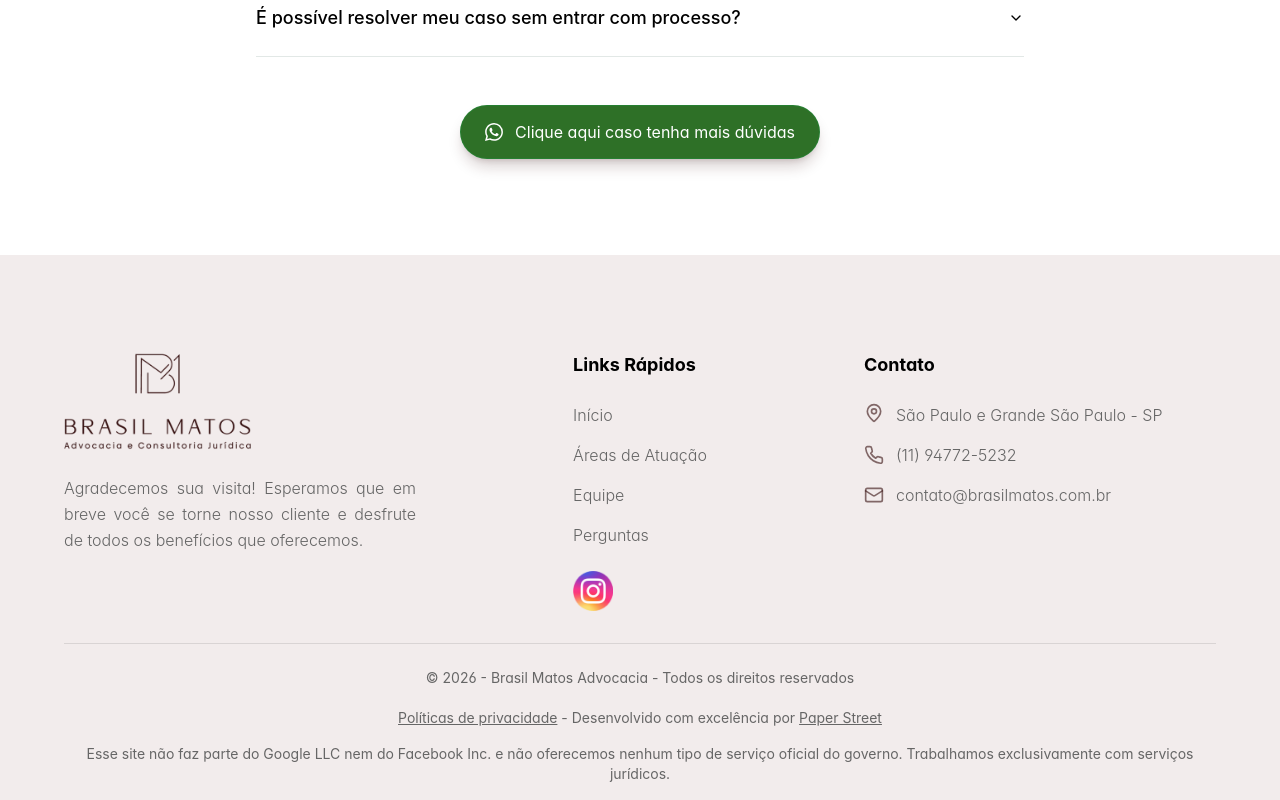
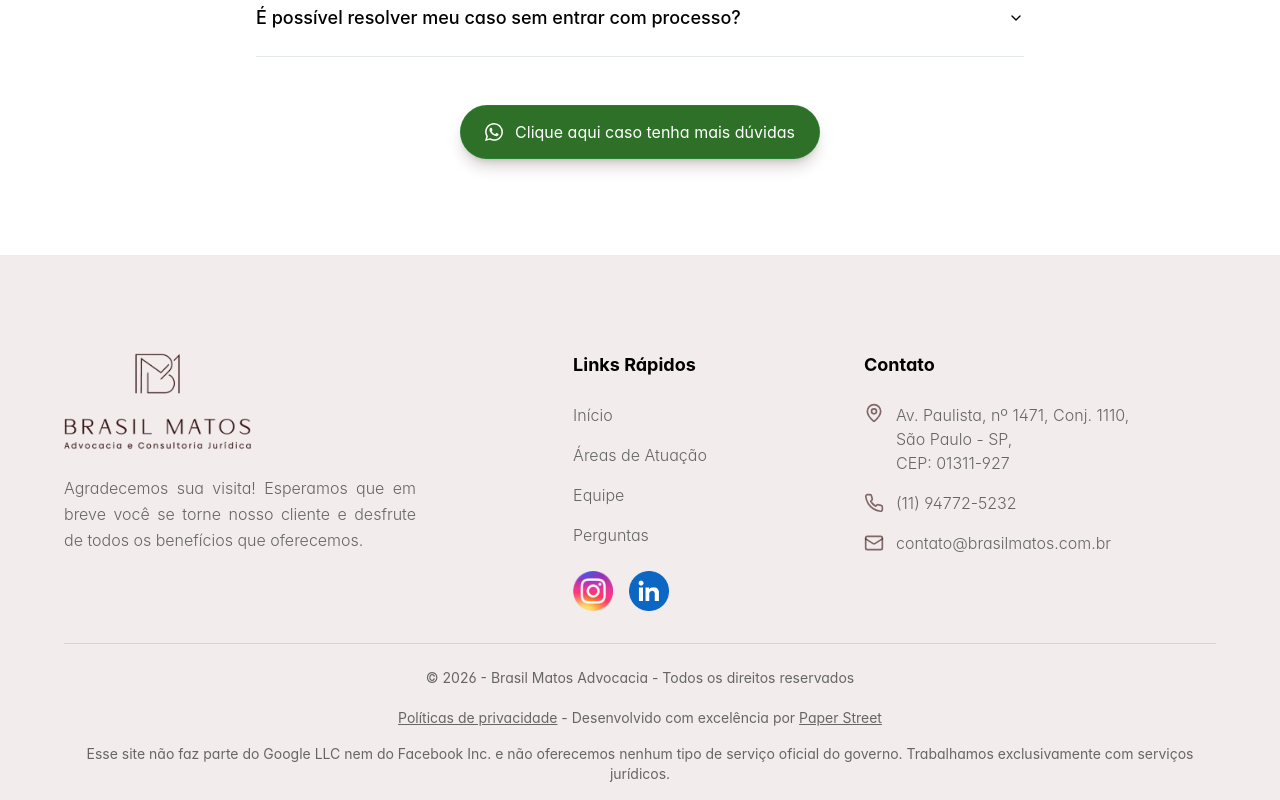
Before and after one commit to Paper-Street-Softwares/SOP-Brasil-Matos, a React (Vite) app: page /#home in a window 1280 px wide. Shown: the part 5927-6727 px from the top of the page. Built offline with nearby package versions, Linux system fonts and the light colour scheme.

Commit message:
fix: Ajustes

```diff
--- a/src/components/sectionElements/footer/FooterSocialIcons.jsx
+++ b/src/components/sectionElements/footer/FooterSocialIcons.jsx
@@ -1,12 +1,13 @@
-import React from 'react'
-import MotionDivDownToUp from '../../animation/MotionDivDownToUp'
-import IconButton from '../../interactives/IconButton'
-import { infos } from '../../../content/content'
-import logoInstagram from '../../../assets/imgs/logo/instagram.webp'
+import React from "react";
+import MotionDivDownToUp from "../../animation/MotionDivDownToUp";
+import IconButton from "../../interactives/IconButton";
+import { infos } from "../../../content/content";
+import logoInstagram from "../../../assets/imgs/logo/instagram.webp";
+import logoLinkedin from "../../../assets/imgs/logo/logoLinkedin.webp";
 
 const icons = {
   facebook: {
-    aria: 'Facebook',
+    aria: "Facebook",
     svg: (
       <svg
         xmlns="http://www.w3.org/2000/svg"
@@ -23,48 +24,10 @@ const icons = {
       </svg>
     ),
   },
-  instagram: {
-    aria: 'Instagram',
-    svg: (
-      <svg
-        xmlns="http://www.w3.org/2000/svg"
-        width="20"
-        height="20"
-        viewBox="0 0 24 24"
-        fill="transparent"
-        stroke="currentColor"
-        strokeWidth="2"
-        strokeLinecap="round"
-        strokeLinejoin="round"
-      >
-        <rect width="20" height="20" x="2" y="2" rx="5" ry="5" />
-        <path d="M16 11.37A4 4 0 1 1 12.63 8 4 4 0 0 1 16 11.37z" />
-        <line x1="17.5" x2="17.51" y1="6.5" y2="6.5" />
-      </svg>
-    ),
-  },
-  linkedin: {
-    aria: 'LinkedIn',
-    svg: (
-      <svg
-        xmlns="http://www.w3.org/2000/svg"
-        width="20"
-        height="20"
-        viewBox="0 0 24 24"
-        fill="none"
-        stroke="currentColor"
-        strokeWidth="2"
-        strokeLinecap="round"
-        strokeLinejoin="round"
-      >
-        <path d="M16 8a6 6 0 0 1 6 6v7h-4v-7a2 2 0 0 0-2-2 2 2 0 0 0-2 2v7h-4v-7a6 6 0 0 1 6-6z" />
-        <rect width="4" height="12" x="2" y="9" />
-        <circle cx="4" cy="4" r="2" />
-      </svg>
-    ),
-  },
+  instagram: { aria: "Instagram" },
+  linkedin: { aria: "LinkedIn" },
   tiktok: {
-    aria: 'TikTok',
+    aria: "TikTok",
     svg: (
       <svg
         xmlns="http://www.w3.org/2000/svg"
@@ -78,7 +41,7 @@ const icons = {
     ),
   },
   x: {
-    aria: 'X',
+    aria: "X",
     svg: (
       <svg viewBox="0 0 21.573 19.5" width="20" height="20" fill="currentColor">
         <path d="m 16.998462,0 h 3.308 l -7.227,8.26 8.502,11.24 h -6.657 l -5.2139994,-6.817 -5.966,6.817 H 0.43446256 L 8.1644626,10.665 0.00846256,0 H 6.8344626 l 4.7129994,6.231 z m -1.161,17.52 h 1.833 L 5.8384626,1.876 h -1.967 z" />
@@ -86,7 +49,7 @@ const icons = {
     ),
   },
   youtube: {
-    aria: 'YouTube',
+    aria: "YouTube",
     svg: (
       <svg
         xmlns="http://www.w3.org/2000/svg"
@@ -98,14 +61,18 @@ const icons = {
         strokeWidth="2"
         strokeLinecap="round"
         strokeLinejoin="round"
-        className="lucide lucide-youtube-icon lucide-youtube"
       >
         <path d="M2.5 17a24.12 24.12 0 0 1 0-10 2 2 0 0 1 1.4-1.4 49.56 49.56 0 0 1 16.2 0A2 2 0 0 1 21.5 7a24.12 24.12 0 0 1 0 10 2 2 0 0 1-1.4 1.4 49.55 49.55 0 0 1-16.2 0A2 2 0 0 1 2.5 17" />
         <path d="m10 15 5-3-5-3z" />
       </svg>
     ),
   },
-}
+};
+
+const iconImages = {
+  instagram: logoInstagram,
+  linkedin: logoLinkedin,
+};
 
 function FooterSocialIcons({ withAnimation = true }) {
   const platforms = {
@@ -115,27 +82,33 @@ function FooterSocialIcons({ withAnimation = true }) {
     linkedin: infos.linkeDinProfile,
     x: infos.x,
     youtube: infos.youtubeProfile,
-  }
+  };
 
   return (
     <>
       {Object.entries(platforms).map(([key, profile]) => {
-        if (!profile || profile === 'A_Definir') return null
+        if (!profile || profile === "A_Definir") return null;
 
-        const cleanedProfile = profile.replace(/^@/, '')
+        const cleanedProfile = profile.replace(/^@/, "");
 
         const link =
-          key === 'x'
+          key === "x"
             ? `https://twitter.com/${profile}`
-            : key === 'linkedin'
-              ? `https://www.linkedin.com/in/${profile}`
-              : key === 'tiktok'
+            : key === "linkedin"
+              ? `https://www.linkedin.com/company/${profile}`
+              : key === "tiktok"
                 ? `https://www.tiktok.com/@${cleanedProfile}`
-                : key === 'youtube'
+                : key === "youtube"
                   ? `https://youtube.com/${infos.youtubeProfile}`
-                  : `https://www.${key}.com/${cleanedProfile}`
+                  : `https://www.${key}.com/${cleanedProfile}`;
 
-        const { aria, svg } = icons[key]
+        const { aria, svg } = icons[key];
+
+        const icon = iconImages[key] ? (
+          <img src={iconImages[key]} alt={`Logo do ${aria}`} />
+        ) : (
+          svg
+        );
 
         const button = (
           <a
@@ -144,22 +117,18 @@ function FooterSocialIcons({ withAnimation = true }) {
             rel="noopener noreferrer"
             aria-label={`Link para o ${aria}`}
           >
-            {/* <IconButton ariaLabel={`Botão para o ${aria}`} icon={svg} /> */}
-            <IconButton
-              ariaLabel={`Botão para o ${aria}`}
-              icon={<img src={logoInstagram} alt="Logo do Instagram" />}
-            />
+            <IconButton ariaLabel={`Botão para o ${aria}`} icon={icon} />
           </a>
-        )
+        );
 
         return withAnimation ? (
           <MotionDivDownToUp key={key}>{button}</MotionDivDownToUp>
         ) : (
           <React.Fragment key={key}>{button}</React.Fragment>
-        )
+        );
       })}
     </>
-  )
+  );
 }
 
-export default FooterSocialIcons
+export default FooterSocialIcons;
--- a/src/content/content.jsx
+++ b/src/content/content.jsx
@@ -48,7 +48,11 @@ export const infos = {
   endereco: (
     <div>
       {/* <p>Endereço:</p> */}
-      <p>São Paulo e Grande São Paulo - SP</p>
+      <p>
+        Av. Paulista, nº 1471, Conj. 1110, <br />
+        São Paulo - SP, <br />
+        CEP: 01311-927
+      </p>
     </div>
   ),
   enderecoSecundario: (
@@ -68,7 +72,7 @@ export const infos = {
   obs: <span className="italic">A Definir</span>,
   instagramProfile: "brasilmatosadv", // Sem o @
   facebookProfile: "",
-  linkeDinProfile: "",
+  linkeDinProfile: "brasilmatos",
   x: "",
   tiktokProfile: "",
 
```
Also changed, not shown: src/assets/imgs/logo/logoLinkedin.webp (added).
